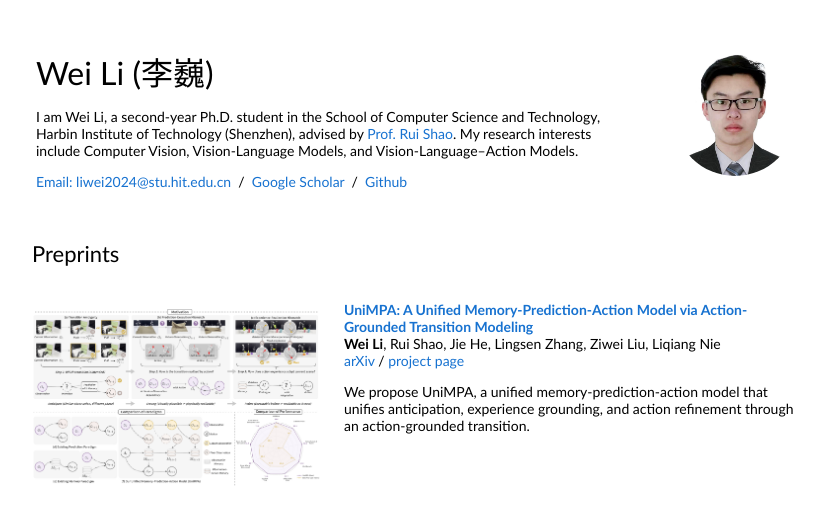
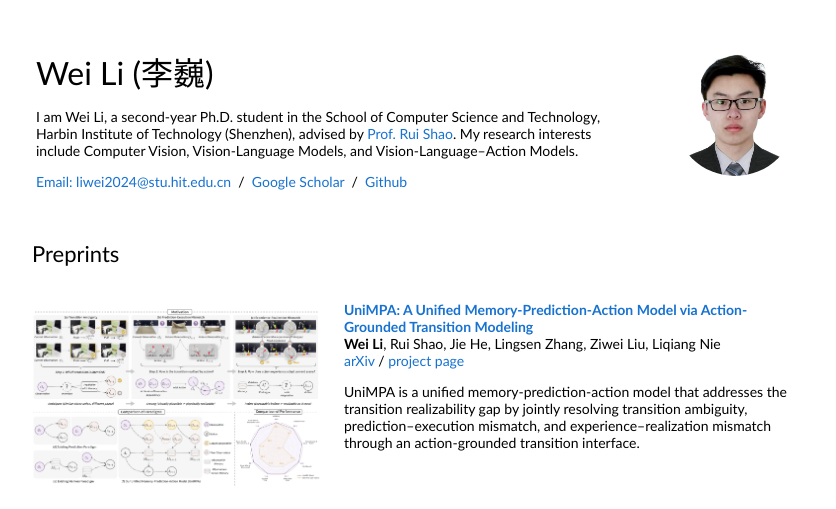
Before and after one commit to liwei-2013/liwei-2013.github.io, a plain HTML site: page index.html in a window 1280 px wide. Shown: the top 509 px of the page, without its empty margins (224-1060 px from the left). Drawn offline with Linux system fonts and the light colour scheme.

Commit message:
Refine UniMPA abstract wording

```diff
--- a/index.html
+++ b/index.html
@@ -103,7 +103,7 @@
                   <a href="https://jiutian-vl.github.io/UniMPA-page/">project page</a>
                   <p></p>
                   <p>
-                    We propose UniMPA, a unified memory-prediction-action model that unifies anticipation, experience grounding, and action refinement through an action-grounded transition.
+                    UniMPA is a unified memory-prediction-action model that addresses the transition realizability gap by jointly resolving transition ambiguity, prediction–execution mismatch, and experience–realization mismatch through an action-grounded transition interface.
                   </p>
                 </td>
               </tr>
```
